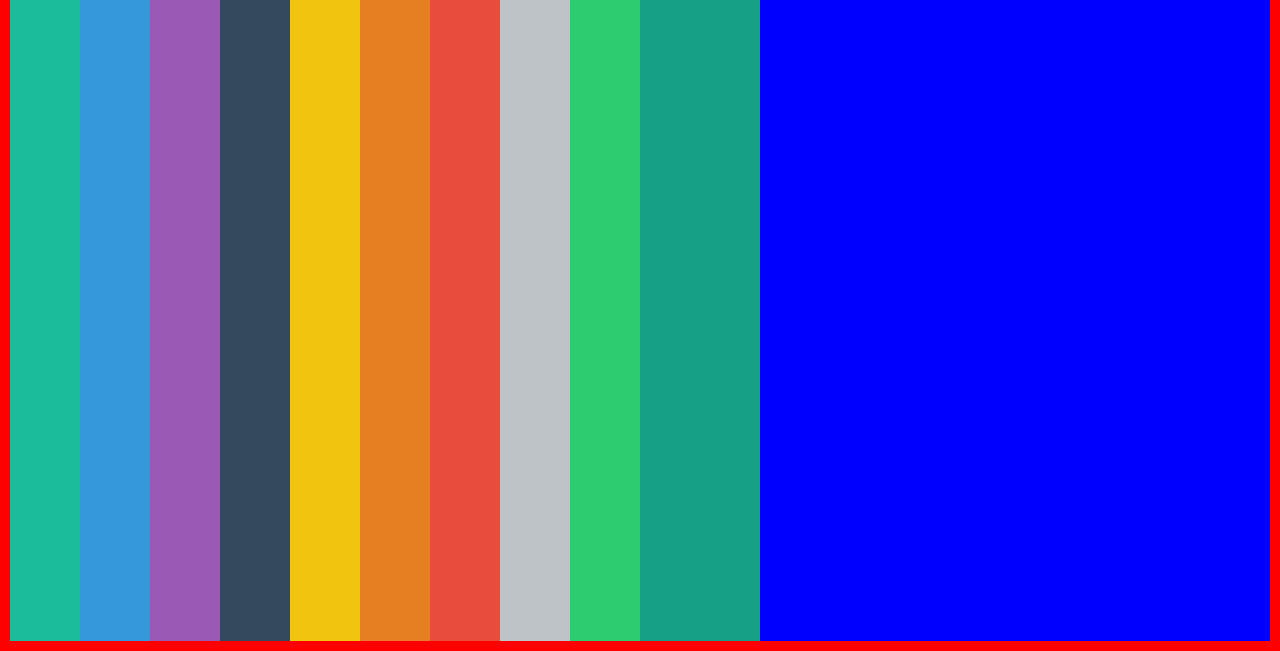
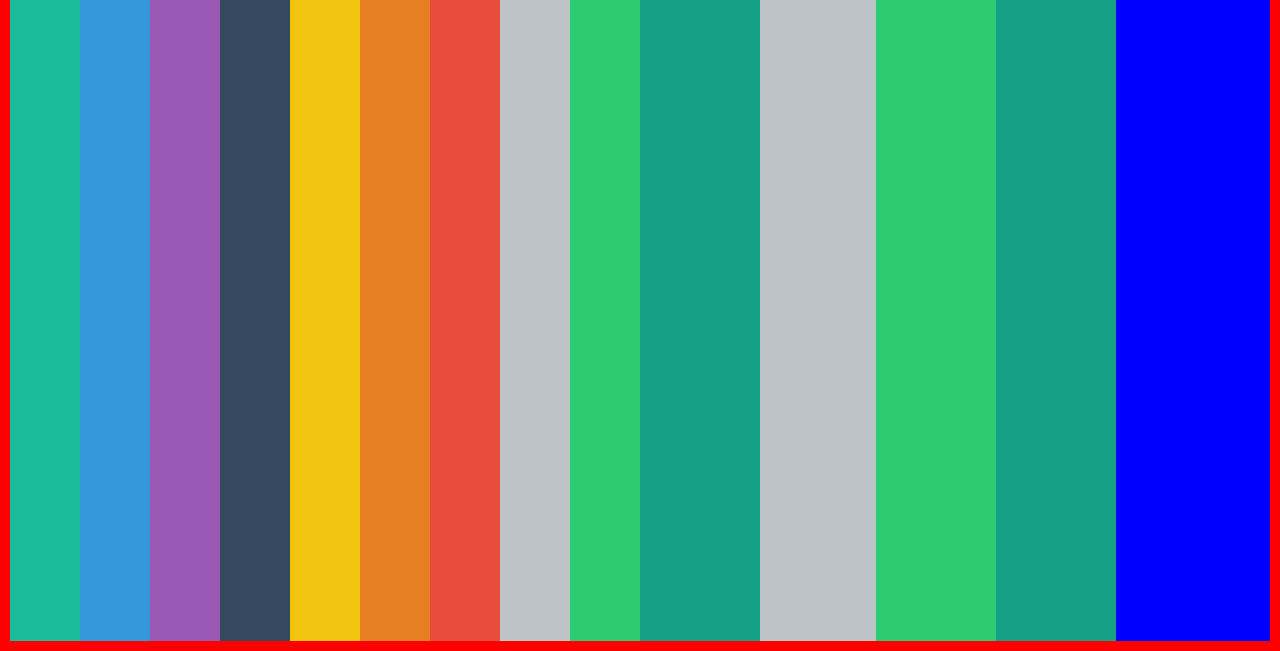
Before and after one commit to saddamarbaa/tutorial_css_flexbox, a plain HTML site: page 01 intro/index.html in a window 1280 px wide. Shown: the part 149-800 px from the top of the page. Drawn offline with Linux system fonts and the light colour scheme.

Commit message:
Introduction to Flexbox! Tutorial 2 of 20

```diff
--- a/01 intro/index.html
+++ b/01 intro/index.html
@@ -21,6 +21,9 @@
     <div class="box box8">8</div>
     <div class="box box9">9</div>
     <div class="box box10">10</div>
+    <div class="box box8">11</div>
+    <div class="box box9">12</div>
+    <div class="box box10">13</div>
   </div>
 </body>
 </html>
```
